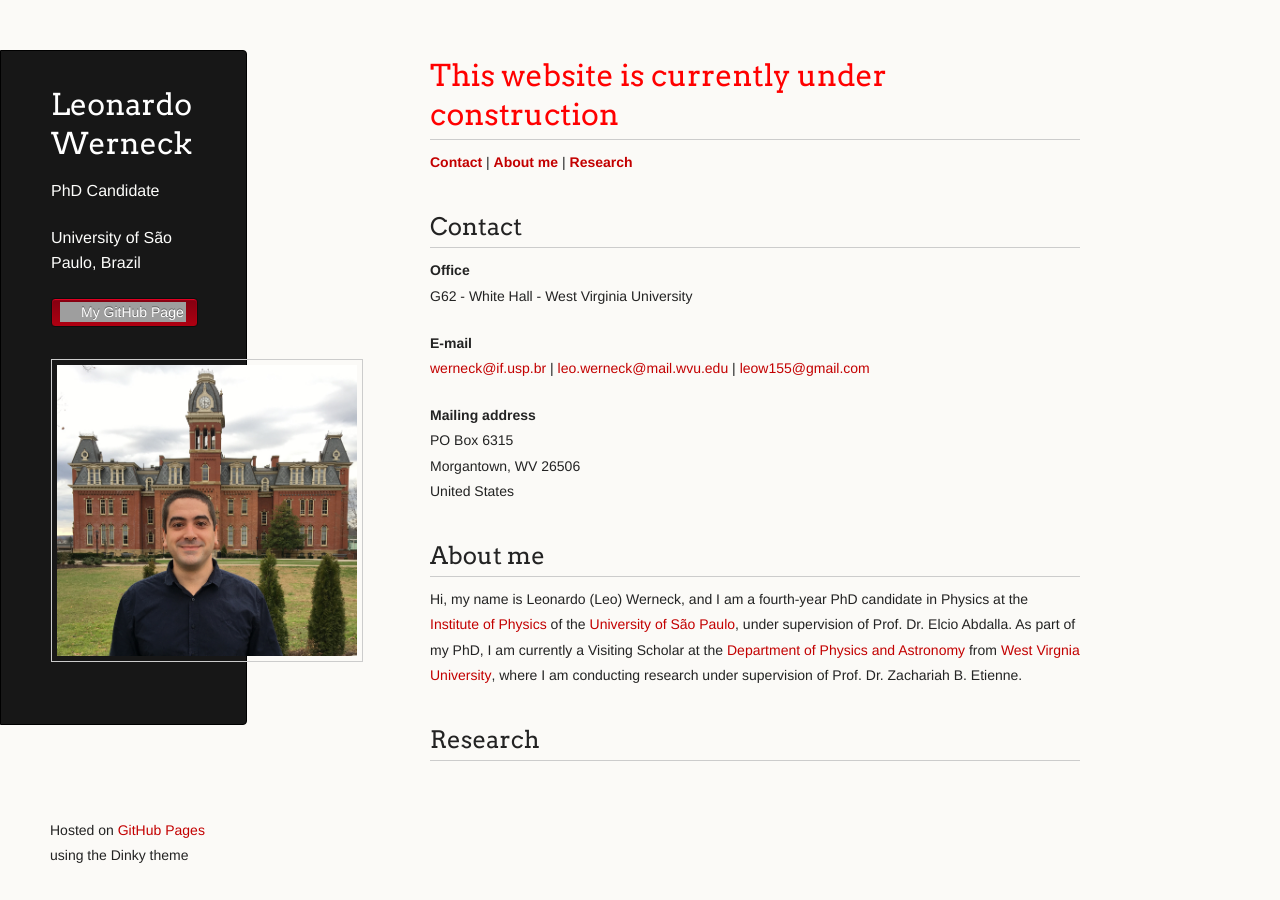
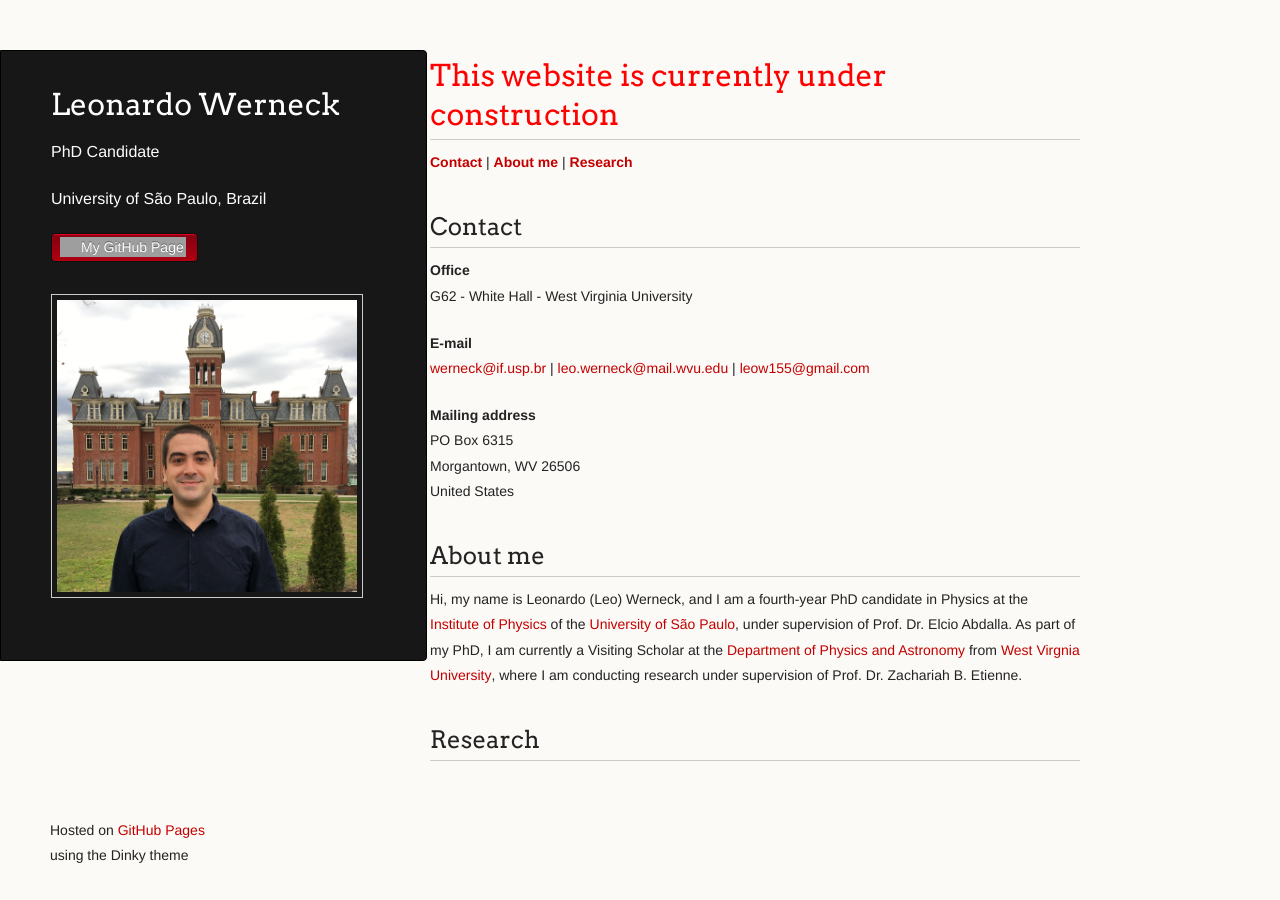
Before and after one commit to leowerneck/leowerneck.github.io, a Jekyll site: the page built from index.md, in a window 1280 px wide. Built offline with Jekyll 4.4.1, drawn with Linux system fonts in a browser that asks for light colours; a script that is not in the unit is left out; grey boxes are pictures that could not be loaded.

Commit message:
Width update

```diff
--- a/_sass/jekyll-theme-dinky.scss
+++ b/_sass/jekyll-theme-dinky.scss
@@ -218,7 +218,7 @@ td {
 header {
 	background-color: #171717;
 	color: #FDFDFB;
-  width:170px;
+  width:350px;
   float:left;
   position:fixed;
 	border: 1px solid #000;
```
